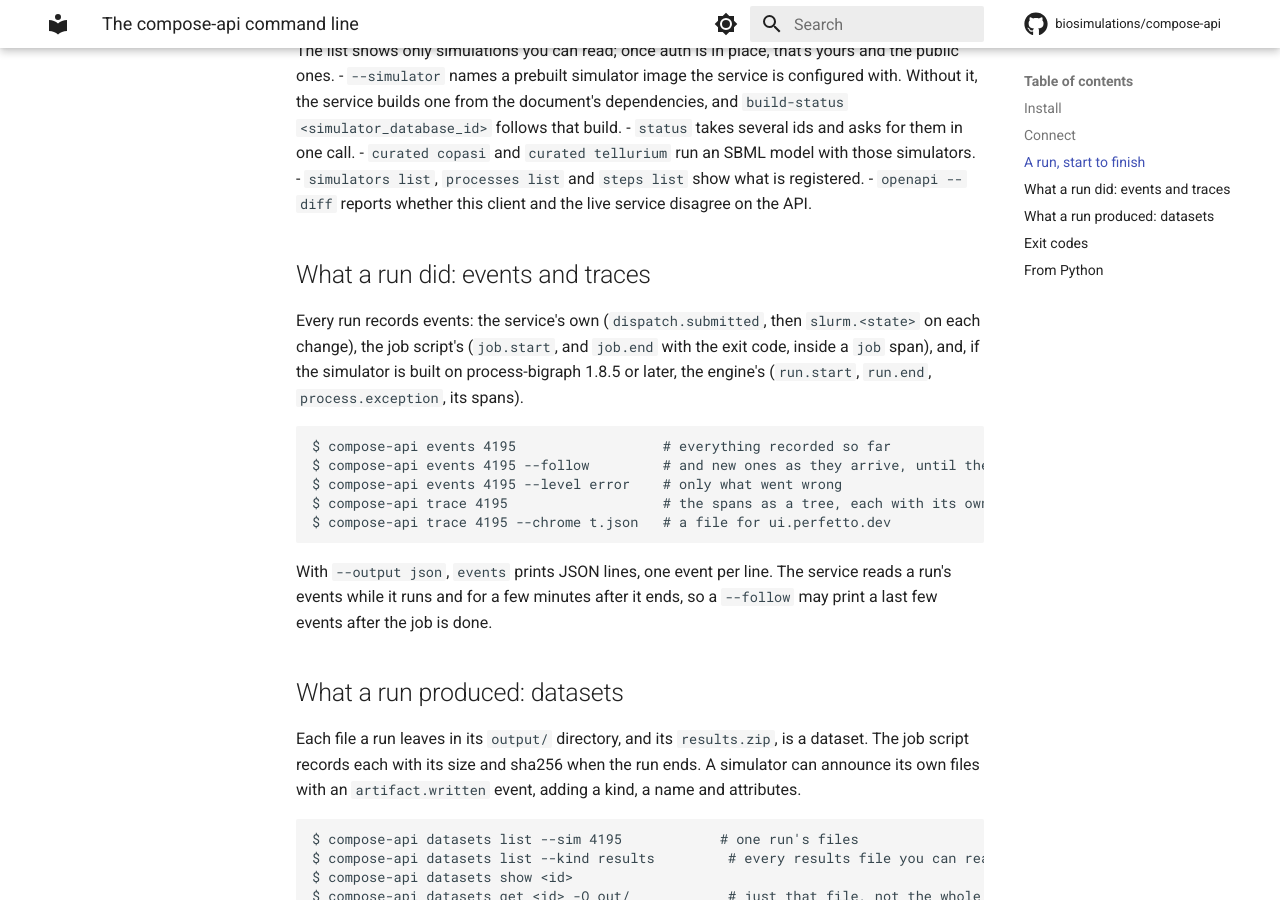
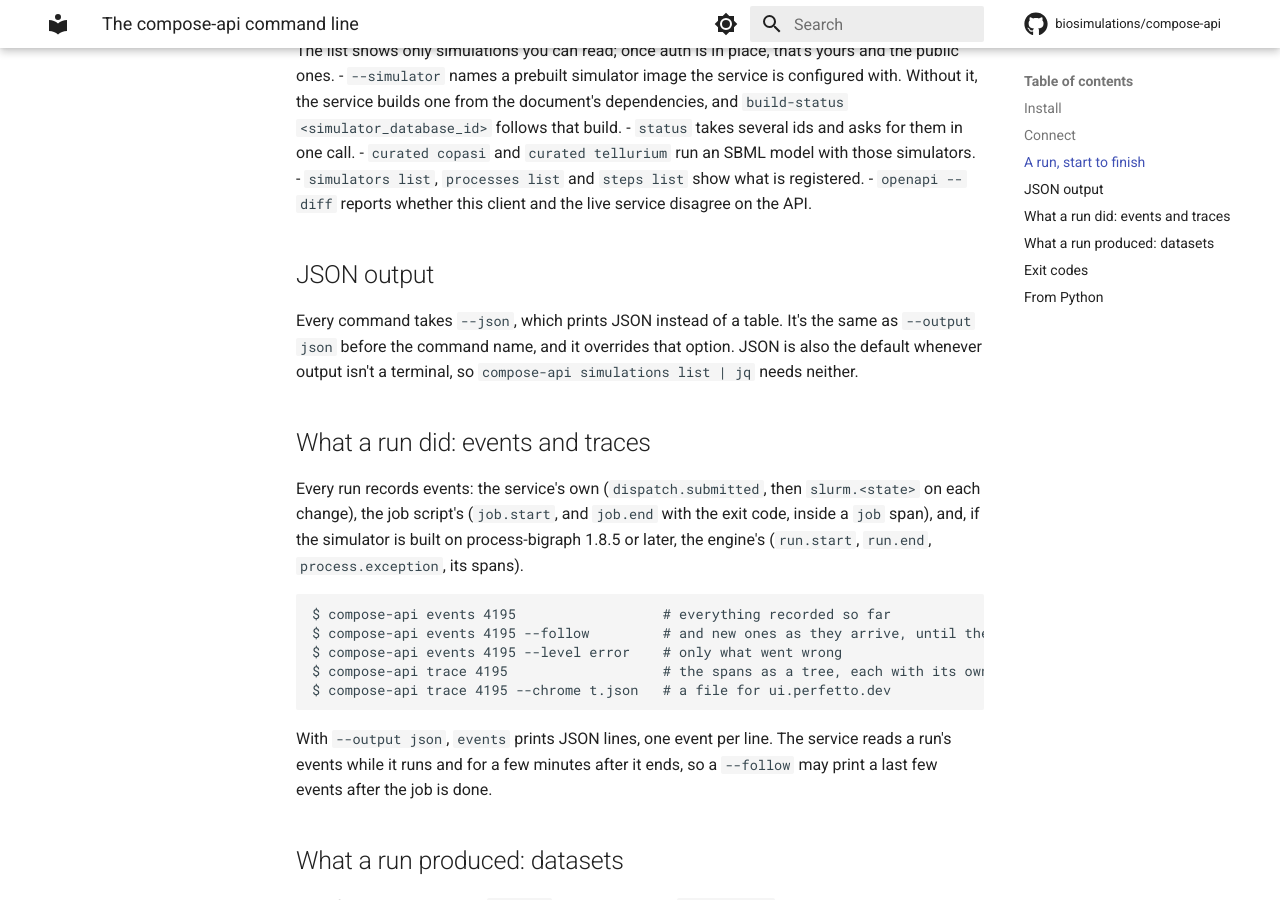
Before and after one commit to biosimulations/compose-api, an MkDocs documentation site: the page built from docs/cli.md, in a window 1280 px wide and 900 px high, scrolled down 1582 px. Built offline with MkDocs 1.6.1 and Material for MkDocs 9.7.7, drawn with Linux system fonts in a browser that asks for light colours; comment, search, counter and statistics services are not loaded; some of the changed text lies outside the part shown.

Commit message:
feat(cli): --json on every command; fix handled's context check
- handled (the wrapper every command goes through) adds a --json option to
  each command's signature, so it shows in every command's help; it sets
  the output to JSON, overriding --output, the same as --output json
  before the command name.
- Typer passes a plain click.Context, so handled's isinstance check on
  typer.Context never matched: it always used default settings, and
  --verbose never re-raised. It now checks click.Context.
- click is declared in the cli extra, since it is imported directly.

Co-Authored-By: Claude Opus 5.5 <noreply@anthropic.com>

```diff
--- a/docs/cli.md
+++ b/docs/cli.md
@@ -63,6 +63,12 @@ $ compose-api results 4195 --extract out/
 - `curated copasi` and `curated tellurium` run an SBML model with those simulators.
 - `simulators list`, `processes list` and `steps list` show what is registered.
 - `openapi --diff` reports whether this client and the live service disagree on the API.
+
+## JSON output
+
+Every command takes `--json`, which prints JSON instead of a table. It's the same as `--output json` before the
+command name, and it overrides that option. JSON is also the default whenever output isn't a terminal, so
+`compose-api simulations list | jq` needs neither.
 
 ## What a run did: events and traces
 
@@ -179,6 +185,7 @@ $ compose-api health [OPTIONS]
 
 **Options**:
 
+* `--json`: Print JSON (the same as --output json).
 * `--help`: Show this message and exit.
 
 ## `compose-api version`
@@ -193,6 +200,7 @@ $ compose-api version [OPTIONS]
 
 **Options**:
 
+* `--json`: Print JSON (the same as --output json).
 * `--help`: Show this message and exit.
 
 ## `compose-api run`
@@ -219,6 +227,7 @@ $ compose-api run [OPTIONS] DOCUMENT
 * `--extract / --no-extract`: With --download: unpack the archive instead of saving the zip.  [default: no-extract]
 * `--poll FLOAT`: Seconds between status checks.  [default: 5.0]
 * `--wait-timeout FLOAT`: Give up waiting after this many seconds (exit 5).
+* `--json`: Print JSON (the same as --output json).
 * `--help`: Show this message and exit.
 
 ## `compose-api status`
@@ -237,6 +246,7 @@ $ compose-api status [OPTIONS] SIMULATION_IDS...
 
 **Options**:
 
+* `--json`: Print JSON (the same as --output json).
 * `--help`: Show this message and exit.
 
 ## `compose-api wait`
@@ -257,6 +267,7 @@ $ compose-api wait [OPTIONS] SIMULATION_IDS...
 
 * `--poll FLOAT`: Seconds between status checks.  [default: 5.0]
 * `--wait-timeout FLOAT`: Give up waiting after this many seconds (exit 5).
+* `--json`: Print JSON (the same as --output json).
 * `--help`: Show this message and exit.
 
 ## `compose-api results`
@@ -277,6 +288,7 @@ $ compose-api results [OPTIONS] SIMULATION_ID
 
 * `-O, --out PATH`: Write the zip here (a file, or a directory).
 * `--extract PATH`: Unpack the archive into this directory instead.
+* `--json`: Print JSON (the same as --output json).
 * `--help`: Show this message and exit.
 
 ## `compose-api events`
@@ -299,6 +311,7 @@ $ compose-api events [OPTIONS] SIMULATION_ID
 * `--level TEXT`: Only events at this level: debug, info, warning, error.
 * `--event TEXT`: Only events with this name, e.g. job.end.
 * `--poll FLOAT`: Seconds between status checks.  [default: 5.0]
+* `--json`: Print JSON (the same as --output json).
 * `--help`: Show this message and exit.
 
 ## `compose-api trace`
@@ -318,6 +331,7 @@ $ compose-api trace [OPTIONS] SIMULATION_ID
 **Options**:
 
 * `--chrome PATH`: Save the trace as a Chrome Trace Event file instead; open it in ui.perfetto.dev.
+* `--json`: Print JSON (the same as --output json).
 * `--help`: Show this message and exit.
 
 ## `compose-api build-status`
@@ -339,6 +353,7 @@ $ compose-api build-status [OPTIONS] SIMULATOR_ID
 * `-w, --wait`: Wait for the job to finish; exit 1 unless it completed.
 * `--poll FLOAT`: Seconds between status checks.  [default: 5.0]
 * `--wait-timeout FLOAT`: Give up waiting after this many seconds (exit 5).
+* `--json`: Print JSON (the same as --output json).
 * `--help`: Show this message and exit.
 
 ## `compose-api openapi`
@@ -355,6 +370,7 @@ $ compose-api openapi [OPTIONS]
 
 * `--server / --no-server`: Fetch the live service's /openapi.json instead.  [default: no-server]
 * `--diff / --no-diff`: Compare this client's operations with the live service's; exit 1 on skew.  [default: no-diff]
+* `--json`: Print JSON (the same as --output json).
 * `--help`: Show this message and exit.
 
 ## `compose-api simulators`
@@ -387,6 +403,7 @@ $ compose-api simulators list [OPTIONS]
 
 **Options**:
 
+* `--json`: Print JSON (the same as --output json).
 * `--help`: Show this message and exit.
 
 ## `compose-api processes`
@@ -419,6 +436,7 @@ $ compose-api processes list [OPTIONS]
 
 **Options**:
 
+* `--json`: Print JSON (the same as --output json).
 * `--help`: Show this message and exit.
 
 ## `compose-api steps`
@@ -451,6 +469,7 @@ $ compose-api steps list [OPTIONS]
 
 **Options**:
 
+* `--json`: Print JSON (the same as --output json).
 * `--help`: Show this message and exit.
 
 ## `compose-api curated`
@@ -496,6 +515,7 @@ $ compose-api curated copasi [OPTIONS] SBML
 * `--extract / --no-extract`: With --download: unpack the archive instead of saving the zip.  [default: no-extract]
 * `--poll FLOAT`: Seconds between status checks.  [default: 5.0]
 * `--wait-timeout FLOAT`: Give up waiting after this many seconds (exit 5).
+* `--json`: Print JSON (the same as --output json).
 * `--help`: Show this message and exit.
 
 ### `compose-api curated tellurium`
@@ -522,6 +542,7 @@ $ compose-api curated tellurium [OPTIONS] SBML
 * `--extract / --no-extract`: With --download: unpack the archive instead of saving the zip.  [default: no-extract]
 * `--poll FLOAT`: Seconds between status checks.  [default: 5.0]
 * `--wait-timeout FLOAT`: Give up waiting after this many seconds (exit 5).
+* `--json`: Print JSON (the same as --output json).
 * `--help`: Show this message and exit.
 
 ## `compose-api datasets`
@@ -561,6 +582,7 @@ $ compose-api datasets list [OPTIONS]
 * `--match TEXT`: Only paths or names containing this.
 * `--missing / --no-missing`: List datasets whose file is gone instead.  [default: no-missing]
 * `--limit INTEGER`: At most this many.  [default: 100]
+* `--json`: Print JSON (the same as --output json).
 * `--help`: Show this message and exit.
 
 ### `compose-api datasets show`
@@ -579,6 +601,7 @@ $ compose-api datasets show [OPTIONS] DATASET_ID
 
 **Options**:
 
+* `--json`: Print JSON (the same as --output json).
 * `--help`: Show this message and exit.
 
 ### `compose-api datasets get`
@@ -598,6 +621,7 @@ $ compose-api datasets get [OPTIONS] DATASET_ID
 **Options**:
 
 * `-O, --out PATH`: Write it here (a file, or a directory). Default: here.
+* `--json`: Print JSON (the same as --output json).
 * `--help`: Show this message and exit.
 
 ## `compose-api simulations`
@@ -637,6 +661,7 @@ $ compose-api simulations list [OPTIONS]
 * `--since TEXT`: Only those created since: 30m, 6h, 2d, 1w, or an ISO time.
 * `--limit INTEGER`: At most this many.  [default: 50]
 * `--offset INTEGER`: Skip this many (for the next page).  [default: 0]
+* `--json`: Print JSON (the same as --output json).
 * `--help`: Show this message and exit.
 
 ### `compose-api simulations show`
@@ -655,4 +680,5 @@ $ compose-api simulations show [OPTIONS] SIMULATION_ID
 
 **Options**:
 
+* `--json`: Print JSON (the same as --output json).
 * `--help`: Show this message and exit.
```
Also changed, not shown: 5 other files.
